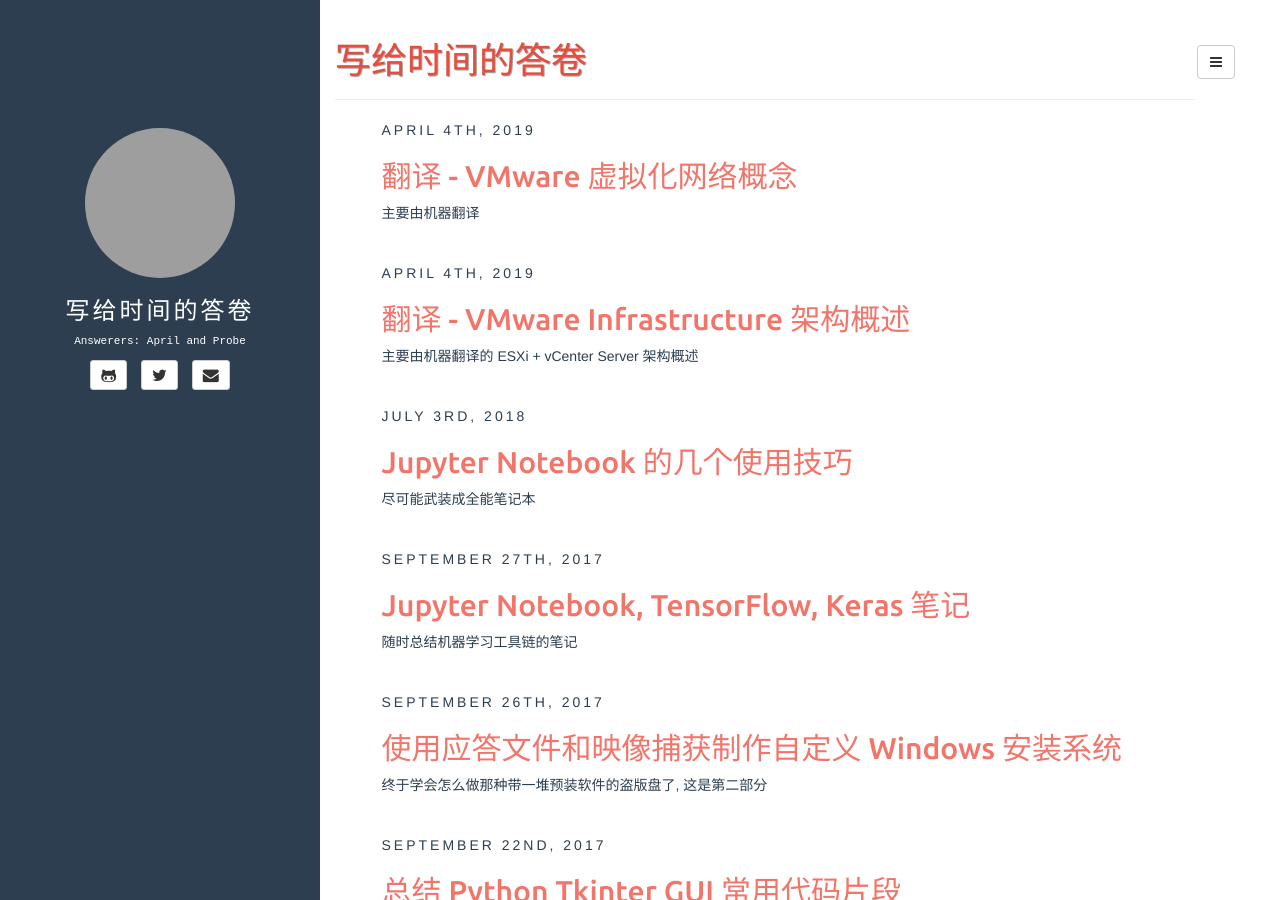
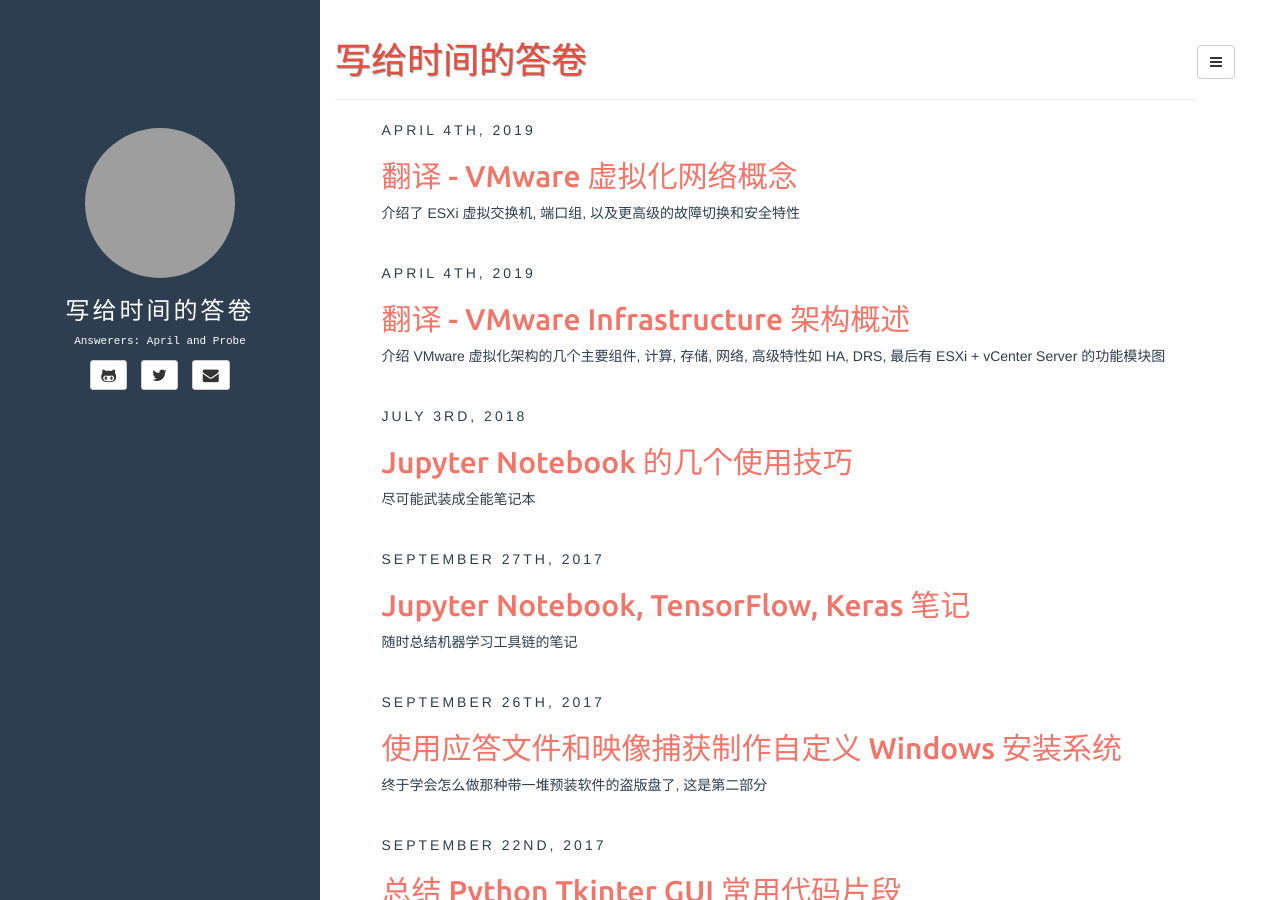
Before and after one commit to WarmGrid/warmgrid.github.io, a Jekyll site: the page built from index.html, in a window 1280 px wide and 900 px high. Built offline with Jekyll 4.4.1, drawn with Linux system fonts in a browser that asks for light colours; the list of posts is cut into pages by our own code; grey boxes are pictures that could not be loaded.

Commit message:
修改 vmware 架构两篇文件的概述

```diff
--- a/_posts/2019-04-04-vmware-infrastructure-architecture-overview.md
+++ b/_posts/2019-04-04-vmware-infrastructure-architecture-overview.md
@@ -7,7 +7,7 @@
 type: post
 published: true
 
-summary: '主要由机器翻译的 ESXi + vCenter Server 架构概述'
+summary: '介绍 VMware 虚拟化架构的几个主要组件, 计算, 存储, 网络, 高级特性如 HA, DRS, 最后有 ESXi + vCenter Server 的功能模块图'
 
 ---
 
--- a/_posts/2019-04-04-vmware-virtual-networking-concepts.md
+++ b/_posts/2019-04-04-vmware-virtual-networking-concepts.md
@@ -7,12 +7,12 @@
 type: post
 published: true
 
-summary: '主要由机器翻译'
+summary: '介绍了 ESXi 虚拟交换机, 端口组, 以及更高级的故障切换和安全特性'
 
 ---
 
 
-机器翻译的 [VMware Infrastructure Architecture Overview](https://www.vmware.com/pdf/vi_architecture_wp.pdf)
+主要由机器翻译的 [VMware Infrastructure Architecture Overview](https://www.vmware.com/pdf/vi_architecture_wp.pdf)
 
 
 
```
